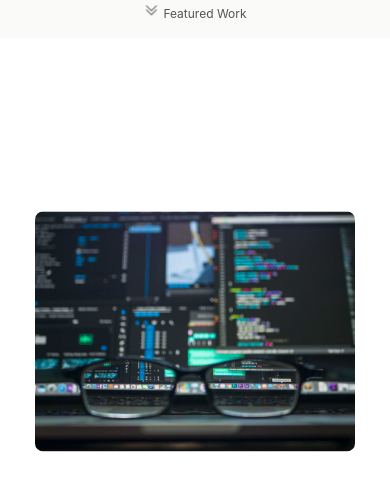
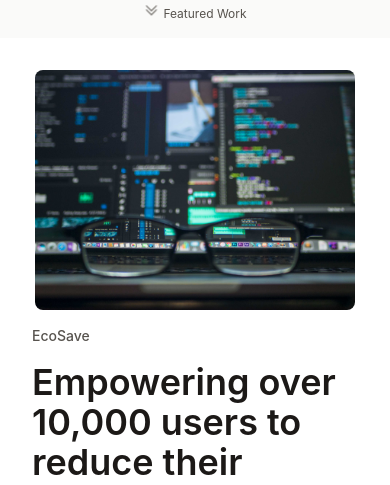
Before and after one commit to huajiejin/portfolio-ios, a Next.js app: page / in a window 390 px wide. Shown: the part 764-1249 px from the top of the page. Built offline with nearby package versions, Linux system fonts and the light colour scheme.

Commit message:
Fix: Disable WorkItem transitions on mobile

```diff
--- a/src/app/page.tsx
+++ b/src/app/page.tsx
@@ -42,8 +42,8 @@ export default function Home() {
                 href="#work"
                 className="flex justify-center items-center px-3 py-2"
                 onClick={e => smoothScrollTo(e, 'work')}>
-                  <span className="text-clickable-1">Work</span>
-                </a>
+                <span className="text-clickable-1">Work</span>
+              </a>
             )
           }
           <a className="flex justify-center items-center px-3 py-2" href={emailHref}><span className="text-clickable-1">Contact</span></a>
@@ -58,8 +58,8 @@ export default function Home() {
               onClick={e => smoothScrollTo(e, 'work')}>
               <ChevronDoubleDownIcon
                 className="w-4 h-4 -translate-y-[0.5px] animate-zeroBounce"
-                style={{animationDelay: '6s'}}
-                />
+                style={{ animationDelay: '6s' }}
+              />
               Featured Work
             </a>
           </div>
@@ -110,7 +110,7 @@ export default function Home() {
                     <div key={workItem.name} className={`${index % 2 === 1 ? 'dark-container-2' : ''}`}>
                       <WorkItem
                         workItem={workItem}
-                        className="px-8 py-32 mx-auto snap-start"
+                        className="px-8 py-8 sm:py-32 mx-auto snap-start"
                       />
                     </div>
                   );
--- a/src/components/WorkItem.tsx
+++ b/src/components/WorkItem.tsx
@@ -8,7 +8,7 @@ import NewTabButton from './NewTabButton';
 // FIXME: Remove framer-motion, because Parallax Scrolling is relatively simple to
 //  implement, and it's not worth the extra bundle size (26kb after tree shaking)
 import { m as motion, LazyMotion, domAnimation, MotionValue, useScroll, useTransform } from 'framer-motion';
-import { useRef } from 'react';
+import { useEffect, useRef, useState } from 'react';
 
 
 function useParallax(value: MotionValue<number>, distance: number) {
@@ -17,24 +17,50 @@ function useParallax(value: MotionValue<number>, distance: number) {
 
 type WorkItem = typeof config.work[0];
 
-export default function WorkItem({ workItem, className }: { workItem: WorkItem, className?: string}) {
+export default function WorkItem({ workItem, className }: { workItem: WorkItem, className?: string }) {
   const container = useRef(null);
   const { scrollYProgress } = useScroll({ target: container, offset: ['start end', 'end start'] });
   const y = useParallax(scrollYProgress, 100);
+
+  const [windowWidth, setWindowWidth] = useState(0);
+  useEffect(() => {
+    setWindowWidth(window?.innerWidth || 0);
+    const handleResize = () => {
+      setWindowWidth(window?.innerWidth || 0);
+    };
+    window.addEventListener('resize', handleResize);
+    return () => {
+      window.removeEventListener('resize', handleResize);
+    };
+  }, []);
+
+  const [workItemTextContainerProps, setWorkItemTextContainerProps] = useState({});
+  const [workItemImageContainerProps, setWorkItemImageContainerProps] = useState({});
+  useEffect(() => {
+    const isMobile = windowWidth < 640;
+    setWorkItemTextContainerProps(
+      isMobile ?
+        { initial: { opacity: 1 }, whileInView: { opacity: 1 }, transition: {} } :
+        { initial: { opacity: 0 }, whileInView: { opacity: 1 }, transition: { duration: 0.8, delay: 0.1 } }
+    )
+    setWorkItemImageContainerProps(
+      isMobile ?
+        { initial: { opacity: 1 }, whileInView: { opacity: 1 }, style: {} } :
+        { initial: { opacity: 0 }, whileInView: { opacity: 1 }, style: { y } }
+    );
+  }, [y, windowWidth]);
 
   return (
     <LazyMotion features={domAnimation}>
       <div
         key={workItem.name}
-        className={`flex justify-center items-center gap-24 flex-wrap-reverse ${className || ''}`}
+        className={`flex justify-center items-center gap-4 sm:gap-24 flex-wrap-reverse ${className || ''}`}
         ref={container}
-        >
+      >
         <motion.div
           className="max-w-md"
-          initial={{ opacity: 0 }}
-          whileInView={{ opacity: 1 }}
-          transition={{ duration: 0.8, delay: 0.1 }}
-          >
+          {...workItemTextContainerProps}
+        >
           <div className="text-secondary text-sm font-medium">{workItem.name}</div>
           <p className="mt-4 text-4xl font-semibold">{workItem.impact}</p>
           {
@@ -80,10 +106,8 @@ export default function WorkItem({ workItem, className }: { workItem: WorkItem,
           workItem.image_url ? (
             <motion.div
               className="image-container flex-shrink-0 overflow-hidden rounded-lg bg-transparent"
-              initial={{ opacity: 0 }}
-              whileInView={{opacity: 1}}
-              style={{y}}
-              >
+              {...workItemImageContainerProps}
+            >
               <Image
                 src={workItem.image_url}
                 alt={`Image of ${workItem.name}`}
```
